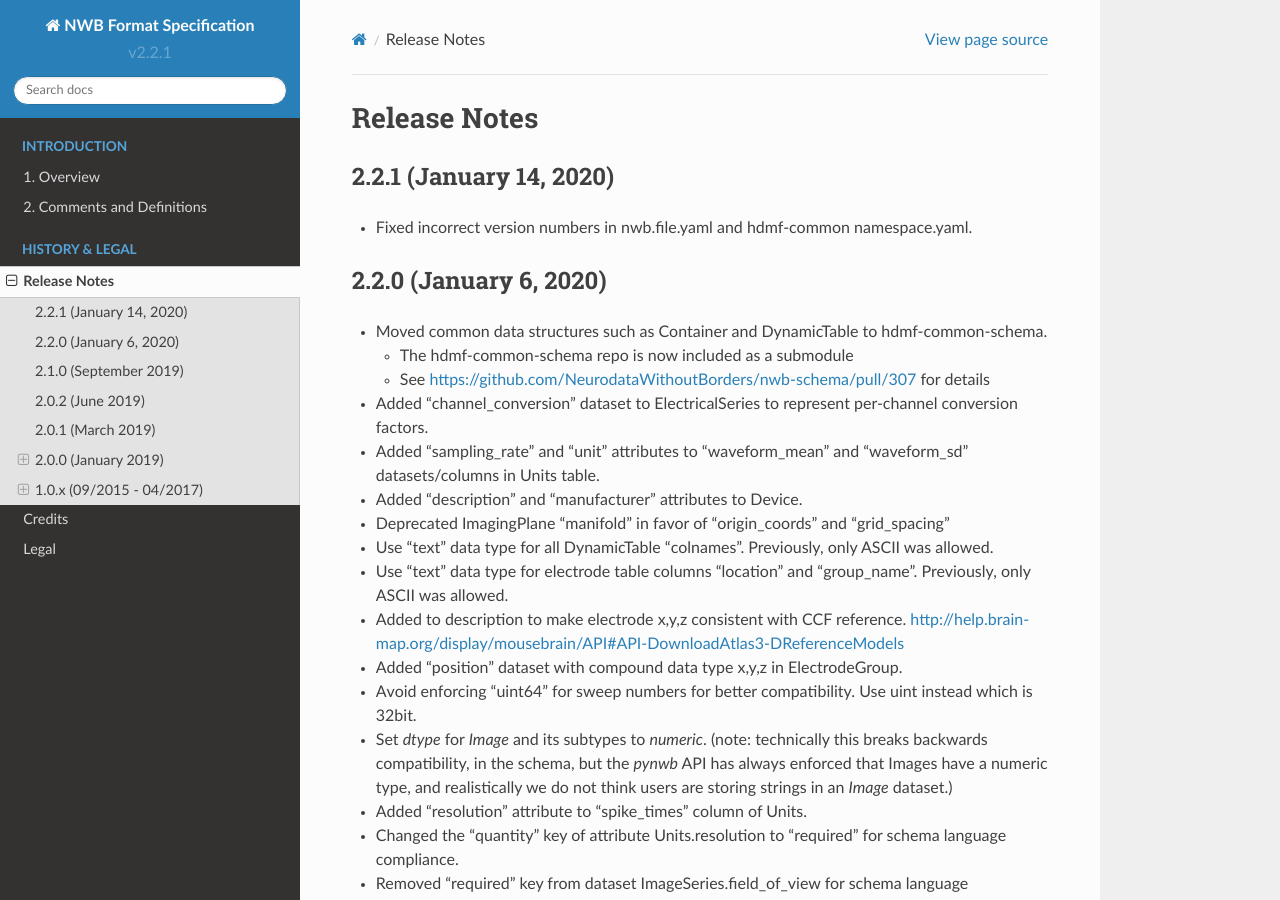
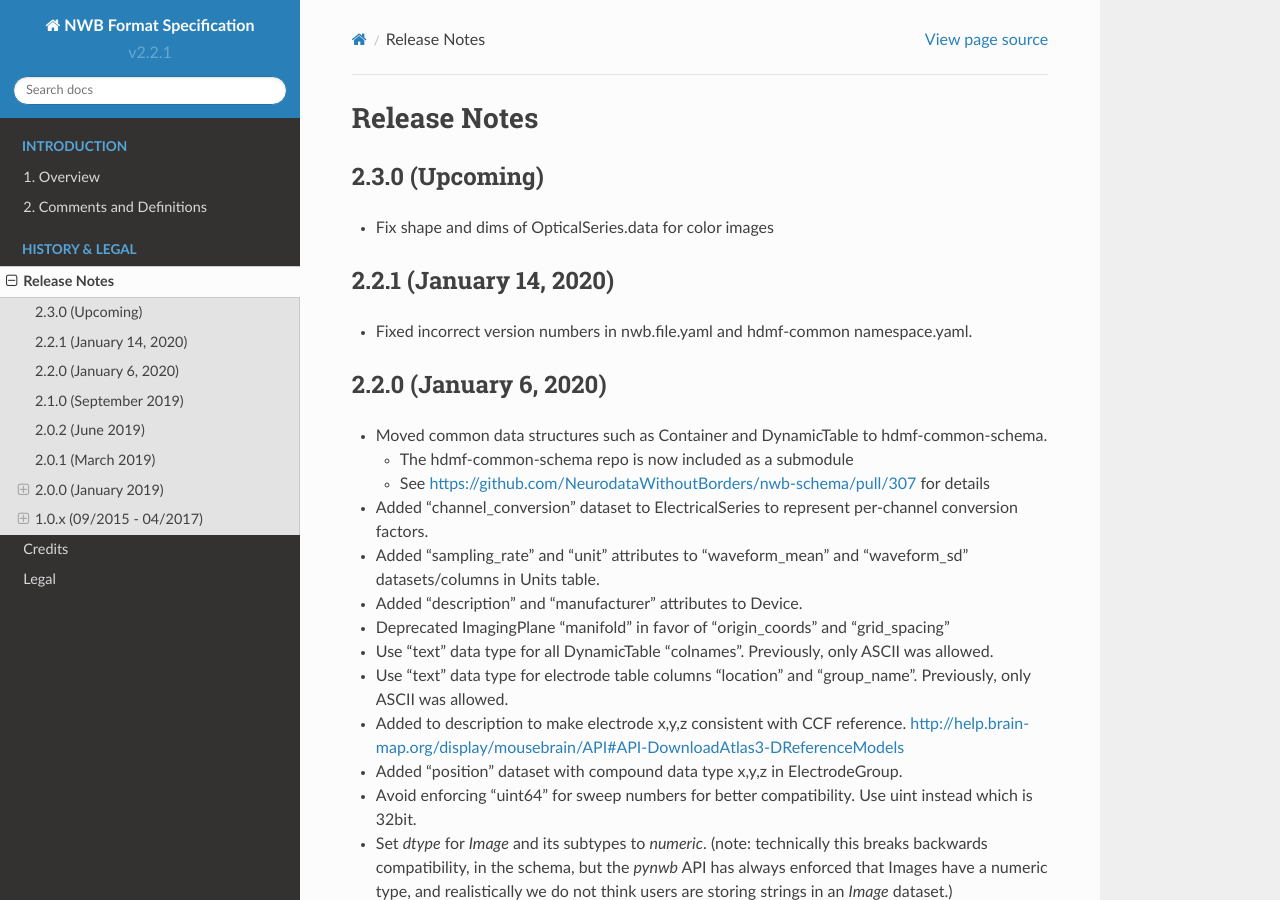
Before and after one commit to NeurodataWithoutBorders/nwb-schema, a Sphinx documentation site: the page built from docs/format/source/format_release_notes.rst, in a window 1280 px wide and 900 px high. Built offline with Sphinx 7.4.7 and the Read the Docs theme 2.0.0, drawn with Linux system fonts in a browser that asks for light colours.

Commit message:
Update format_release_notes.rst

```diff
--- a/docs/format/source/format_release_notes.rst
+++ b/docs/format/source/format_release_notes.rst
@@ -1,5 +1,9 @@
 Release Notes
 =============
+
+2.3.0 (Upcoming)
+----------------
+- Fix shape and dims of OpticalSeries.data for color images
 
 2.2.1 (January 14, 2020)
 ------------------------
```
